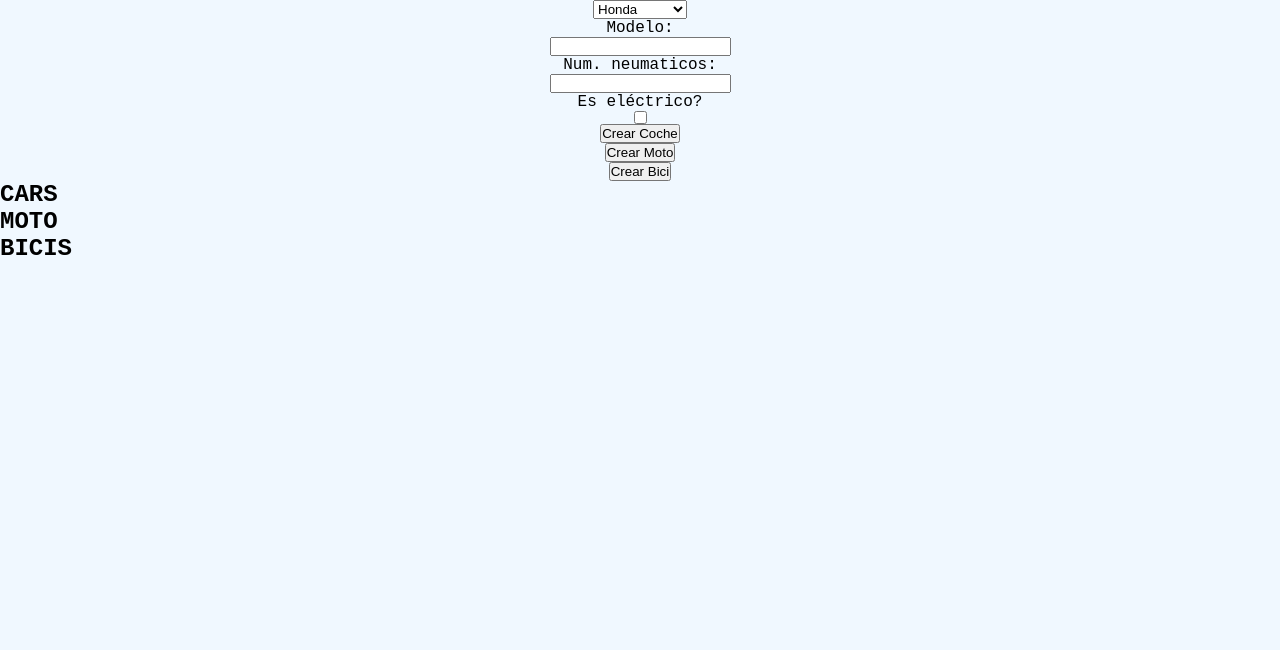
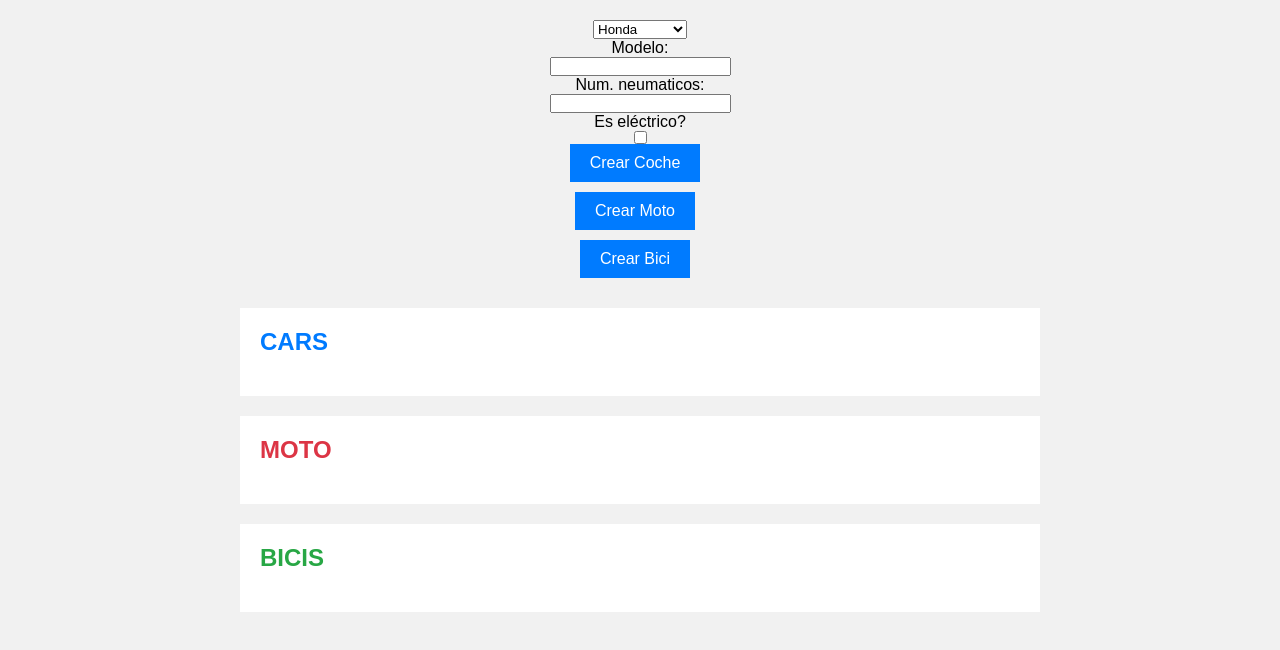
Before and after one commit to Alens678/interfaceExample, a plain HTML site: page index.html in a window 1280 px wide. Drawn offline with Linux system fonts and the light colour scheme.

Commit message:
CSS basic added

```diff
--- a/style.css
+++ b/style.css
@@ -6,9 +6,72 @@ form {
     display:flex;
     flex-direction: column;
     align-items: center;
+    margin-bottom: 20px;
 }
 
+
 body {
-    background-color: aliceblue;
-    font-family: 'Courier New', Courier, monospace;
- }
+    font-family: Arial, sans-serif;
+    background-color: #f1f1f1;
+    margin: 0;
+    padding: 0;
+  }
+
+  main {
+    max-width: 800px;
+    margin: 0 auto;
+    padding: 20px;
+  }
+
+  h1 {
+    color: #333;
+    font-size: 24px;
+    margin-bottom: 20px;
+  }
+
+
+  button {
+    background-color: #007bff;
+    color: #fff;
+    border: none;
+    padding: 10px 20px;
+    font-size: 16px;
+    cursor: pointer;
+    margin-right: 10px;
+    margin-bottom: 10px;
+  }
+
+  /* Estilos para secciones de vehículos */
+  section {
+    background-color: #fff;
+    padding: 20px;
+    margin-bottom: 20px;
+  }
+
+  .cars h1 {
+    color: #007bff;
+  }
+
+  .motos h1 {
+    color: #dc3545;
+  }
+
+  .bicis h1 {
+    color: #28a745;
+  }
+
+  /* Estilos para listas de vehículos */
+  #car_list,
+  #moto_list,
+  #bici_list {
+    margin-top: 10px;
+  }
+
+  #car_list p,
+  #moto_list p,
+  #bici_list p {
+    margin: 0;
+    padding: 5px;
+    background-color: #f7f7f7;
+    border-radius: 4px;
+  }
```
